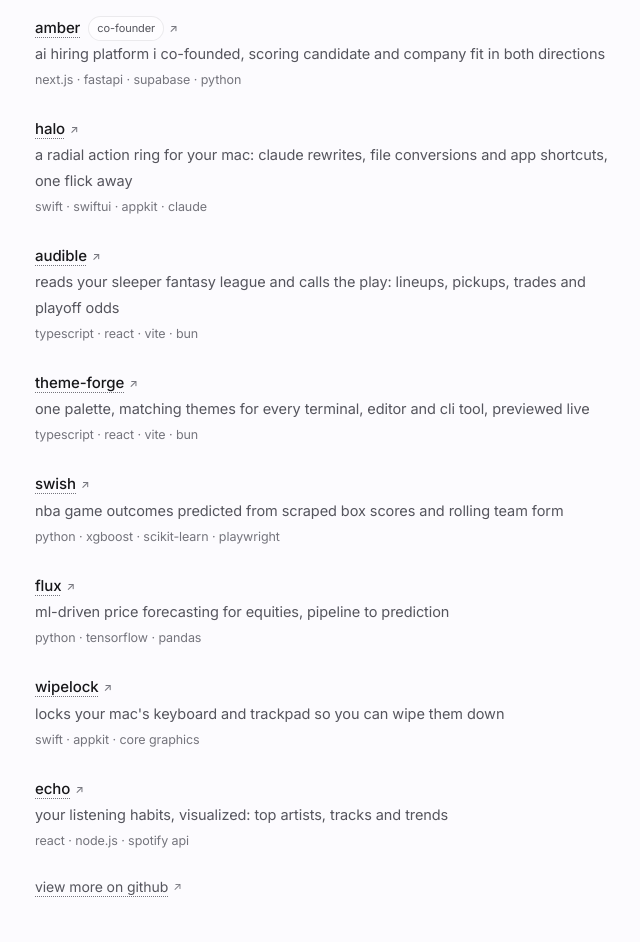
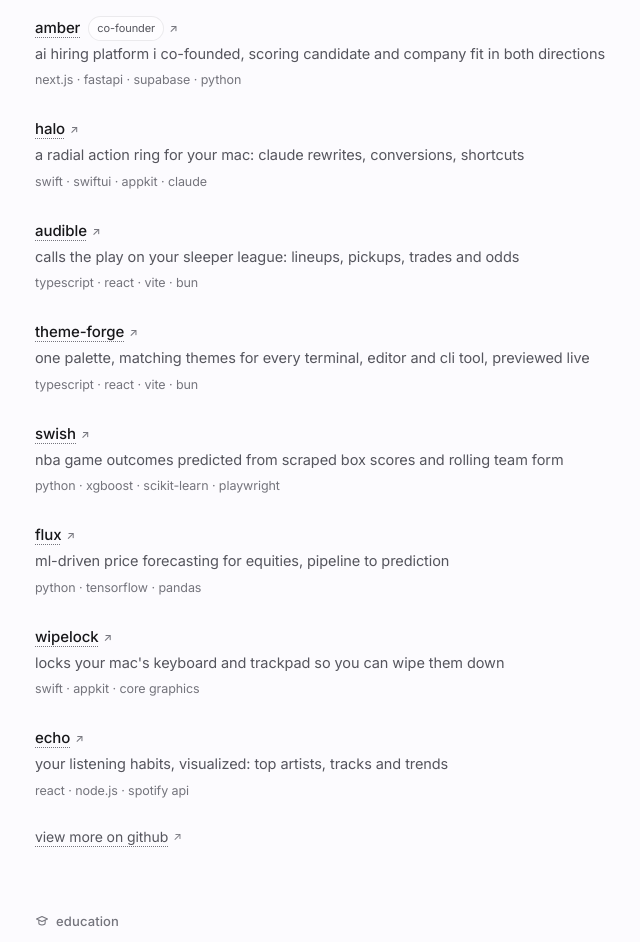
Before and after one commit to nakulpatel0306/my-portfolio-website, a website: page index.html in a window 1280 px wide. Shown: the part 1320-2262 px from the top of the page, without its empty margins (309-949 px from the left). Drawn offline with Linux system fonts and the light colour scheme.

Commit message:
Shorten the halo and audible blurbs to one line

```diff
--- a/index.html
+++ b/index.html
@@ -210,14 +210,14 @@
         <li>
           <a href="https://github.com/nakulpatel0306/halo" target="_blank" rel="noopener">
             <span class="p-name"><span class="p-title">halo</span><span class="arrow" aria-hidden="true">↗</span></span>
-            <span class="p-desc">a radial action ring for your mac: claude rewrites, file conversions and app shortcuts, one flick away</span>
+            <span class="p-desc">a radial action ring for your mac: claude rewrites, conversions, shortcuts</span>
             <span class="p-tags">swift · swiftui · appkit · claude</span>
           </a>
         </li>
         <li>
           <a href="https://github.com/nakulpatel0306/audible" target="_blank" rel="noopener">
             <span class="p-name"><span class="p-title">audible</span><span class="arrow" aria-hidden="true">↗</span></span>
-            <span class="p-desc">reads your sleeper fantasy league and calls the play: lineups, pickups, trades and playoff odds</span>
+            <span class="p-desc">calls the play on your sleeper league: lineups, pickups, trades and odds</span>
             <span class="p-tags">typescript · react · vite · bun</span>
           </a>
         </li>
```
